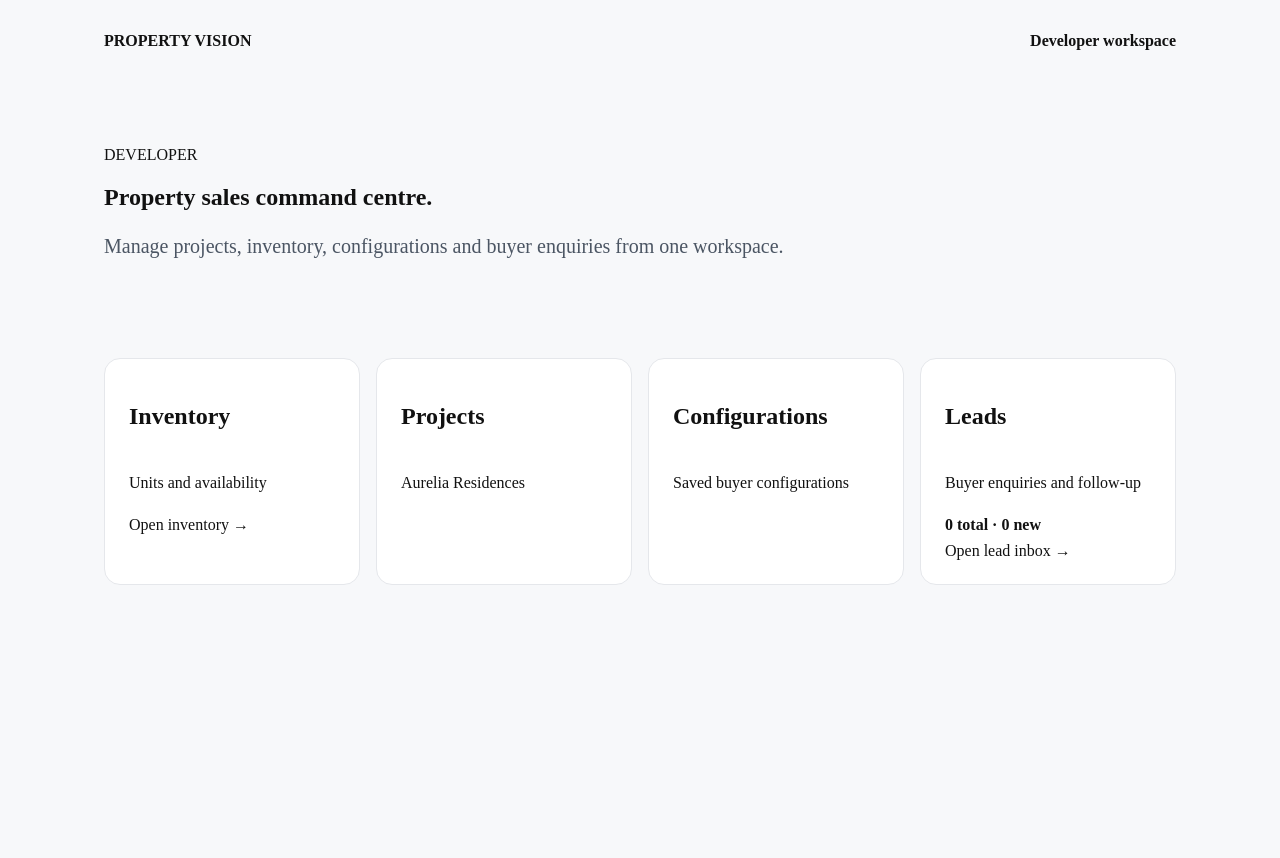
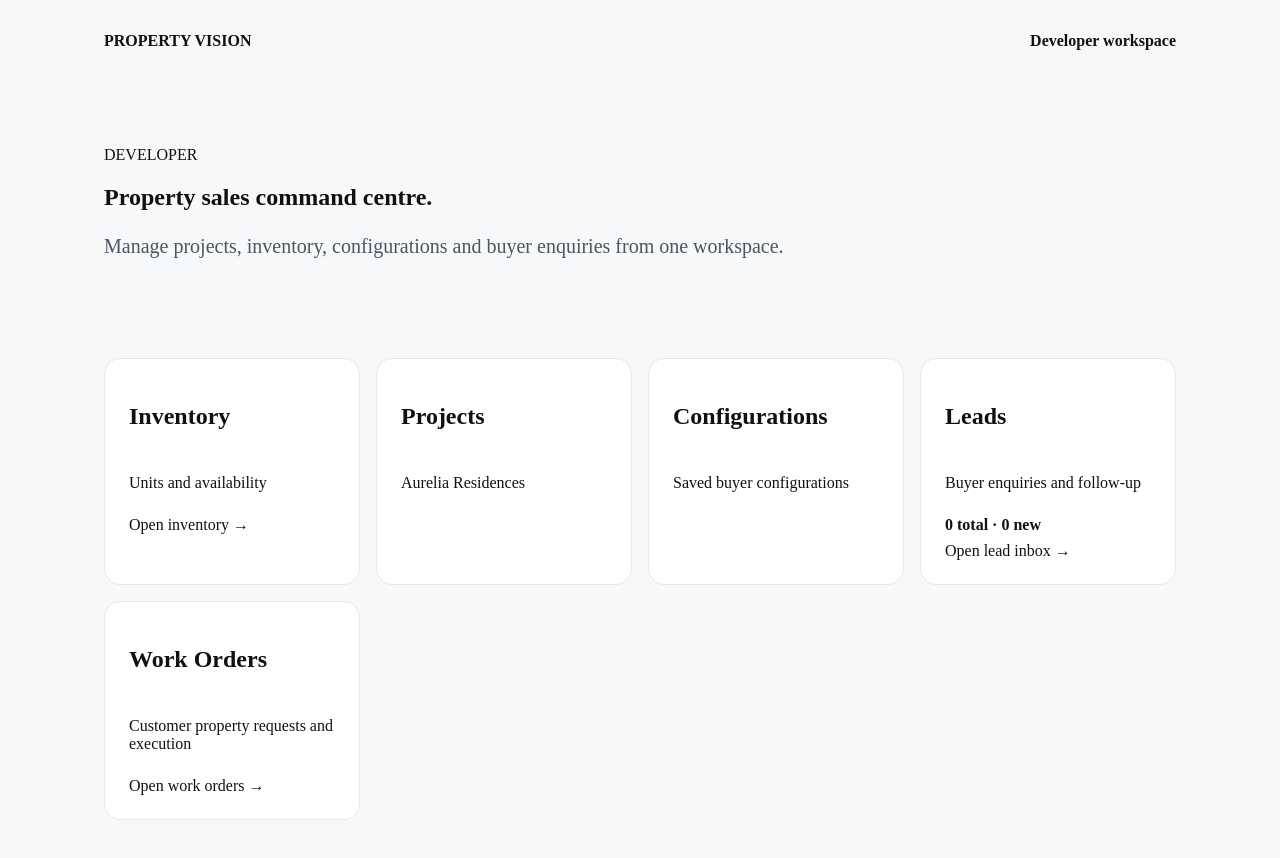
Before and after one commit to stpeter614-netizen/property-vision, a Next.js app: page /developer in a window 1280 px wide. Shown: the top 858 px of the page. Before the commit the page ends 800 px from the top, so only its background shows below. Built offline with nearby package versions, Linux system fonts and the light colour scheme; no server answers.

Commit message:
Add work orders to developer workspace

```diff
--- a/app/developer/page.tsx
+++ b/app/developer/page.tsx
@@ -4,4 +4,4 @@ import { useEffect, useState } from 'react';
 export default function Developer(){
   const [metrics,setMetrics]=useState({total:0,new:0,contacted:0,qualified:0,reserved:0});
   useEffect(()=>{fetch('/api/developer/enquiries').then(r=>r.json()).then(d=>{const items=d.enquiries||[];setMetrics({total:items.length,new:items.filter((x:any)=>x.status==='new').length,contacted:items.filter((x:any)=>x.status==='contacted').length,qualified:items.filter((x:any)=>x.status==='qualified').length,reserved:items.filter((x:any)=>x.status==='reserved').length})}).catch(()=>{})},[]);
-  return <main className='shell'><nav className='nav'><a href='/'>PROPERTY VISION</a><span>Developer workspace</span></nav><section className='hero'><div><p className='eyebrow'>DEVELOPER</p><h1>Property sales command centre.</h1><p className='lead'>Manage projects, inventory, configurations and buyer enquiries from one workspace.</p></div></section><div className='grid'><a className='card' href='/developer/inventory'><h2>Inventory</h2><p>Units and availability</p><span>Open inventory →</span></a><div className='card'><h2>Projects</h2><p>Aurelia Residences</p></div><div className='card'><h2>Configurations</h2><p>Saved buyer configurations</p></div><a className='card' href='/developer/leads'><h2>Leads</h2><p>Buyer enquiries and follow-up</p><strong>{metrics.total} total · {metrics.new} new</strong><span>Open lead inbox →</span></a></div></main>}
+  return <main className='shell'><nav className='nav'><a href='/'>PROPERTY VISION</a><span>Developer workspace</span></nav><section className='hero'><div><p className='eyebrow'>DEVELOPER</p><h1>Property sales command centre.</h1><p className='lead'>Manage projects, inventory, configurations and buyer enquiries from one workspace.</p></div></section><div className='grid'><a className='card' href='/developer/inventory'><h2>Inventory</h2><p>Units and availability</p><span>Open inventory →</span></a><div className='card'><h2>Projects</h2><p>Aurelia Residences</p></div><div className='card'><h2>Configurations</h2><p>Saved buyer configurations</p></div><a className='card' href='/developer/leads'><h2>Leads</h2><p>Buyer enquiries and follow-up</p><strong>{metrics.total} total · {metrics.new} new</strong><span>Open lead inbox →</span></a><a className='card' href='/developer/work-orders'><h2>Work Orders</h2><p>Customer property requests and execution</p><span>Open work orders →</span></a></div></main>}
```
